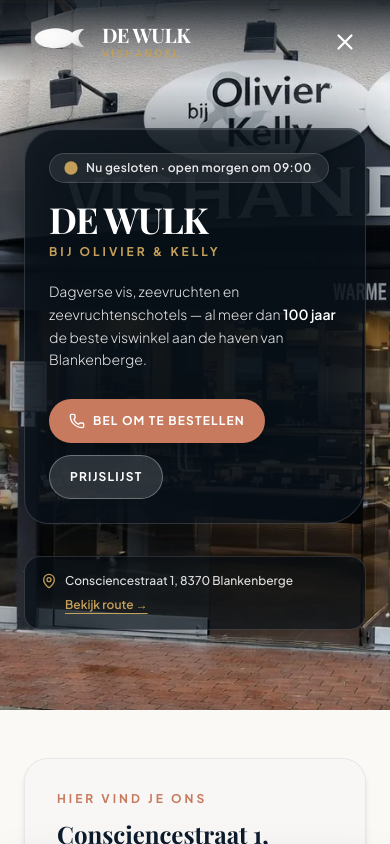
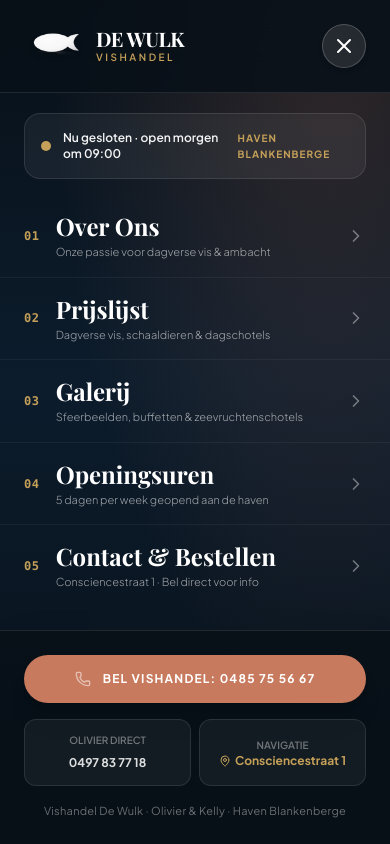
Before and after one commit to kevinb42O/DeWulk_website, a React (Vite) app: page / in a window 390 px wide. Both pictures are taken after a click on the button 345 px from the left and 42 px from the top of the page. Shown: the top 844 px of the page. Built offline with nearby package versions, Linux system fonts and the light colour scheme; a web font is replaced by a local one.

Commit message:
Enhance navbar scroll color transitions and fix mobile drawer layout

```diff
--- a/App.tsx
+++ b/App.tsx
@@ -1,4 +1,5 @@
 import React, { useState, useEffect, useRef } from 'react';
+import { createPortal } from 'react-dom';
 import {
   Fish,
   Clock,
@@ -28,6 +29,7 @@
 import { LegalModal, LegalTab } from './LegalModal';
 
 const ultiemLogo = '/final_LOGOSMALL.webp';
+const ultiemLogoDark = '/final_LOGOSMALL_DARK.webp';
 const heroImg = '/viswinkelV3_FINAL.webp';
 import interiorImg from './winkel_binnen.webp';
 import harbourImg from './havenfeesten_sfeerbeeld.webp';
@@ -80,186 +82,15 @@
   }
 };
 
-// --- Navbar Component ---
-const Navbar: React.FC = () => {
-  const [isOpen, setIsOpen] = useState(false);
-  const [scrolled, setScrolled] = useState(false);
-
-  useEffect(() => {
-    const handleScroll = () => {
-      setScrolled(window.scrollY > 40);
-    };
-    window.addEventListener('scroll', handleScroll);
-    return () => window.removeEventListener('scroll', handleScroll);
-  }, []);
-
-  const navLinks = [
-    { name: 'OVER ONS', id: 'over-ons' },
-    { name: 'PRIJSLIJST', id: 'prijslijst' },
-    { name: 'UREN', id: 'uren' },
-    { name: 'CONTACT', id: 'contact' },
-  ];
-
-  const scrollToSection = (sectionId: string) => {
-    const element = document.getElementById(sectionId);
-    if (element) {
-      element.scrollIntoView({ behavior: 'smooth', block: 'start' });
-      setIsOpen(false);
-    }
-  };
-
-  return (
-    <motion.nav
-      initial={{ opacity: 0, y: -15 }}
-      animate={{ opacity: 1, y: 0 }}
-      transition={{ duration: 0.6, ease: luxuryEase }}
-      className={`fixed w-full z-50 transition-all duration-500 ease-out ${
-        scrolled
-          ? 'bg-[#081018]/92 backdrop-blur-xl py-3 border-b border-white/10 shadow-2xl'
-          : 'bg-gradient-to-b from-[#081018]/85 via-[#081018]/40 to-transparent py-5'
-      }`}
-    >
-      <div className="max-w-7xl mx-auto px-6 lg:px-12 flex justify-between items-center">
-        {/* Brand Lockup */}
-        <a
-          href="#"
-          onClick={(e) => { e.preventDefault(); window.scrollTo({ top: 0, behavior: 'smooth' }); }}
-          className="flex items-center space-x-3 group"
-        >
-          <motion.img
-            whileHover={{ scale: 1.06, rotate: -2 }}
-            whileTap={{ scale: 0.96 }}
-            transition={{ type: "spring", stiffness: 400, damping: 20 }}
-            src={ultiemLogo}
-            alt="De Wulk Viswinkel Blankenberge Logo - Olivier en Kelly"
-            className="h-11 md:h-13 w-auto object-contain"
-          />
-          <div className="flex flex-col leading-tight">
-            <span className="font-serif-title text-xl md:text-2xl font-bold tracking-tight text-white uppercase leading-none">
-              DE WULK
-            </span>
-            <span className="text-[10px] md:text-[11px] font-semibold tracking-[0.25em] text-[#C5A059] uppercase mt-0.5">
-              VISHANDEL
-            </span>
-          </div>
-        </a>
-
-        {/* Desktop Navigation */}
-        <div className="hidden lg:flex items-center space-x-8">
-          {navLinks.map((link) => (
-            <button
-              key={link.name}
-              onClick={() => scrollToSection(link.id)}
-              className="text-white/85 text-xs font-bold tracking-[0.2em] uppercase hover:text-[#C5A059] transition-colors duration-300 relative group py-1"
-            >
-              {link.name}
-              <motion.span
-                className="absolute bottom-0 left-1/2 w-0 h-[1.5px] bg-[#C5A059] transition-all duration-300 -translate-x-1/2 group-hover:w-full"
-              />
-            </button>
-          ))}
-        </div>
-
-        {/* Call button */}
-        <div className="hidden md:flex items-center space-x-4">
-          <motion.a
-            whileHover={{ scale: 1.04, boxShadow: "0 8px 20px -4px rgba(200,122,94,0.3)" }}
-            whileTap={{ scale: 0.96 }}
-            transition={{ duration: 0.2 }}
-            href="tel:+32485755667"
-            className="flex items-center space-x-2 bg-white/10 hover:bg-[#C87A5E] text-white px-5 py-2.5 rounded-full border border-white/20 hover:border-[#C87A5E] text-xs font-bold tracking-wider uppercase transition-colors duration-300 shadow-sm"
-          >
-            <Phone className="w-3.5 h-3.5 text-[#C5A059]" />
-            <span>0485 75 56 67</span>
-          </motion.a>
-        </div>
-
-        {/* Mobile Hamburger */}
-        <motion.button
-          whileTap={{ scale: 0.9 }}
-          className="lg:hidden p-2 text-white hover:text-[#C5A059] transition-colors"
-          onClick={() => setIsOpen(!isOpen)}
-          aria-label="Menu"
-        >
-          {isOpen ? <X size={26} /> : <MenuIcon size={26} />}
-        </motion.button>
-      </div>
-
-      {/* Mobile Drawer with AnimatePresence */}
-      <AnimatePresence>
-        {isOpen && (
-          <motion.div
-            initial={{ opacity: 0, height: 0 }}
-            animate={{ opacity: 1, height: 'auto' }}
-            exit={{ opacity: 0, height: 0 }}
-            transition={{ duration: 0.35, ease: luxuryEase }}
-            className="lg:hidden fixed inset-x-0 top-full bg-[#081018]/98 backdrop-blur-2xl border-b border-white/10 shadow-2xl p-8 flex flex-col space-y-5 overflow-hidden"
-          >
-            <motion.div
-              initial="hidden"
-              animate="visible"
-              variants={staggerContainerVariants}
-              className="flex flex-col space-y-3"
-            >
-              {navLinks.map((link) => (
-                <motion.button
-                  variants={itemStaggerVariants}
-                  key={link.name}
-                  onClick={() => scrollToSection(link.id)}
-                  className="text-left text-white/90 text-sm font-bold tracking-widest uppercase hover:text-[#C5A059] transition-colors py-2 border-b border-white/5"
-                >
-                  {link.name}
-                </motion.button>
-              ))}
-            </motion.div>
-
-            <motion.div
-              initial={{ opacity: 0, y: 10 }}
-              animate={{ opacity: 1, y: 0 }}
-              transition={{ delay: 0.25 }}
-              className="pt-2 flex flex-col space-y-3"
-            >
-              <a
-                href="tel:+32485755667"
-                className="flex items-center justify-center space-x-2 bg-[#C87A5E] text-white py-3 rounded-full text-xs font-bold tracking-widest uppercase shadow-lg"
-              >
-                <Phone className="w-4 h-4" />
-                <span>Bel om te bestellen: 0485 75 56 67</span>
-              </a>
-              <p className="text-center text-white/40 text-[11px] tracking-wider">
-                Consciencestraat 1, 8370 Blankenberge
-              </p>
-            </motion.div>
-          </motion.div>
-        )}
-      </AnimatePresence>
-    </motion.nav>
-  );
-};
-
-// --- Hero Component with Parallax Depth ---
-const Hero: React.FC = () => {
-  const [shopStatus, setShopStatus] = useState({ text: '', dotColor: '', dotShadow: '' });
-  const heroRef = useRef<HTMLElement>(null);
-
-  const { scrollYProgress } = useScroll({
-    target: heroRef,
-    offset: ["start start", "end start"]
-  });
-
-  const backgroundY = useTransform(scrollYProgress, [0, 1], ["0%", "18%"]);
-  const contentOpacity = useTransform(scrollYProgress, [0, 0.75], [1, 0]);
-  const contentY = useTransform(scrollYProgress, [0, 0.75], [0, 40]);
-
-  useEffect(() => {
-    const checkShopStatus = () => {
+// --- Shop Status Calculation Helper ---
+const calculateShopStatus = () => {
   const now = new Date();
   const currentDay = now.getDay();
   const currentHour = now.getHours();
   const currentMinute = now.getMinutes();
   const currentTime = currentHour + currentMinute / 60;
 
-      const closedDays = new Set([3, 4]);
+  const closedDays = new Set([3, 4]); // Woensdag & Donderdag gesloten
 
   const openTime = 9;
   const closeTimes: Record<number, number> = {
@@ -285,36 +116,365 @@
 
   if (closedDays.has(currentDay)) {
     const nextDay = findNextOpenDay(currentDay, true);
-        setShopStatus({
+    return {
+      isOpen: false,
       text: `Nu gesloten · open ${nextDay} om 09:00`,
       dotColor: 'bg-[#C5A059]',
       dotShadow: 'shadow-[#C5A059]/40',
-        });
-        return;
+    };
   }
 
   const closeTime = closeTimes[currentDay] ?? 18;
   const closeTimeDisplay = closeTime === 17.5 ? '17:30' : `${closeTime}:00`;
 
   if (currentTime >= openTime && currentTime < closeTime) {
-        setShopStatus({
+    return {
+      isOpen: true,
       text: `Nu open · tot ${closeTimeDisplay}`,
       dotColor: 'bg-emerald-400',
       dotShadow: 'shadow-emerald-400/50',
-        });
+    };
   } else {
     const afterHours = currentTime >= closeTime;
     const nextDay = findNextOpenDay(currentDay, afterHours);
-        setShopStatus({
+    return {
+      isOpen: false,
       text: `Nu gesloten · open ${nextDay} om 09:00`,
       dotColor: 'bg-[#C5A059]',
       dotShadow: 'shadow-[#C5A059]/40',
+    };
+  }
+};
+
+// --- Navbar Component ---
+const Navbar: React.FC = () => {
+  const [isOpen, setIsOpen] = useState(false);
+  const [isPastHero, setIsPastHero] = useState(false);
+  const [shopStatus, setShopStatus] = useState(calculateShopStatus());
+
+  useEffect(() => {
+    const timer = setInterval(() => {
+      setShopStatus(calculateShopStatus());
+    }, 60000);
+    return () => clearInterval(timer);
+  }, []);
+
+  useEffect(() => {
+    const handleScroll = () => {
+      const hero = document.getElementById('hero') || document.querySelector('section[role="banner"]');
+      if (hero) {
+        const rect = hero.getBoundingClientRect();
+        setIsPastHero(rect.bottom <= 80);
+      } else {
+        setIsPastHero(window.scrollY > 500);
+      }
+    };
+
+    handleScroll();
+    window.addEventListener('scroll', handleScroll, { passive: true });
+    window.addEventListener('resize', handleScroll);
+    return () => {
+      window.removeEventListener('scroll', handleScroll);
+      window.removeEventListener('resize', handleScroll);
+    };
+  }, []);
+
+  // Lock body scroll when mobile menu is open
+  useEffect(() => {
+    if (isOpen) {
+      document.body.style.overflow = 'hidden';
+    } else {
+      document.body.style.overflow = '';
+    }
+    return () => {
+      document.body.style.overflow = '';
+    };
+  }, [isOpen]);
+
+  // Close on Escape key
+  useEffect(() => {
+    const handleKeyDown = (e: KeyboardEvent) => {
+      if (e.key === 'Escape' && isOpen) {
+        setIsOpen(false);
+      }
+    };
+    window.addEventListener('keydown', handleKeyDown);
+    return () => window.removeEventListener('keydown', handleKeyDown);
+  }, [isOpen]);
+
+  const navLinks = [
+    { name: 'OVER ONS', id: 'over-ons' },
+    { name: 'PRIJSLIJST', id: 'prijslijst' },
+    { name: 'UREN', id: 'uren' },
+    { name: 'CONTACT', id: 'contact' },
+  ];
+
+  const mobileNavItems = [
+    { id: 'over-ons', number: '01', title: 'Over Ons', subtitle: 'Onze passie voor dagverse vis & ambacht' },
+    { id: 'prijslijst', number: '02', title: 'Prijslijst', subtitle: 'Dagverse vis, schaaldieren & dagschotels' },
+    { id: 'galerij', number: '03', title: 'Galerij', subtitle: 'Sfeerbeelden, buffetten & zeevruchtenschotels' },
+    { id: 'uren', number: '04', title: 'Openingsuren', subtitle: '5 dagen per week geopend aan de haven' },
+    { id: 'contact', number: '05', title: 'Contact & Bestellen', subtitle: 'Consciencestraat 1 · Bel direct voor info' },
+  ];
+
+  const scrollToSection = (sectionId: string) => {
+    setIsOpen(false);
+    setTimeout(() => {
+      const element = document.getElementById(sectionId);
+      if (element) {
+        element.scrollIntoView({ behavior: 'smooth', block: 'start' });
+      }
+    }, 120);
+  };
+
+  return (
+    <>
+      <motion.nav
+        initial={{ opacity: 0, y: -15 }}
+        animate={{ opacity: 1, y: 0 }}
+        transition={{ duration: 0.6, ease: luxuryEase }}
+        className={`fixed w-full z-50 transition-all duration-500 ease-out ${
+          isPastHero
+            ? 'bg-[#FBF9F5]/95 backdrop-blur-xl py-3 border-b border-[#0C1C2C]/10 shadow-[0_10px_30px_-10px_rgba(12,28,44,0.12)]'
+            : 'bg-gradient-to-b from-[#081018]/85 via-[#081018]/40 to-transparent py-5'
+        }`}
+      >
+        <div className="max-w-7xl mx-auto px-6 lg:px-12 flex justify-between items-center">
+          {/* Brand Lockup */}
+          <a
+            href="#"
+            onClick={(e) => { e.preventDefault(); window.scrollTo({ top: 0, behavior: 'smooth' }); }}
+            className="flex items-center space-x-3 group"
+          >
+            <motion.img
+              whileHover={{ scale: 1.06, rotate: -2 }}
+              whileTap={{ scale: 0.96 }}
+              transition={{ type: "spring", stiffness: 400, damping: 20 }}
+              src={isPastHero ? ultiemLogoDark : ultiemLogo}
+              alt="De Wulk Viswinkel Blankenberge Logo - Olivier en Kelly"
+              className="h-11 md:h-13 w-auto object-contain drop-shadow-sm transition-all duration-300"
+            />
+            <div className="flex flex-col leading-tight">
+              <span className={`font-serif-title text-xl md:text-2xl font-bold tracking-tight uppercase leading-none transition-colors duration-300 ${
+                isPastHero ? 'text-[#0C1C2C]' : 'text-white'
+              }`}>
+                DE WULK
+              </span>
+              <span className={`text-[10px] md:text-[11px] font-semibold tracking-[0.25em] uppercase mt-0.5 transition-colors duration-300 ${
+                isPastHero ? 'text-[#C87A5E]' : 'text-[#C5A059]'
+              }`}>
+                VISHANDEL
+              </span>
+            </div>
+          </a>
+
+          {/* Desktop Navigation */}
+          <div className="hidden lg:flex items-center space-x-8">
+            {navLinks.map((link) => (
+              <button
+                key={link.name}
+                onClick={() => scrollToSection(link.id)}
+                className={`text-xs font-bold tracking-[0.2em] uppercase transition-colors duration-300 relative group py-1 ${
+                  isPastHero
+                    ? 'text-[#0C1C2C] hover:text-[#C87A5E]'
+                    : 'text-white/85 hover:text-[#C5A059]'
+                }`}
+              >
+                {link.name}
+                <motion.span
+                  className={`absolute bottom-0 left-1/2 w-0 h-[1.5px] transition-all duration-300 -translate-x-1/2 group-hover:w-full ${
+                    isPastHero ? 'bg-[#0C1C2C]' : 'bg-[#C5A059]'
+                  }`}
+                />
+              </button>
+            ))}
+          </div>
+
+          {/* Call button */}
+          <div className="hidden md:flex items-center space-x-4">
+            <motion.a
+              whileHover={{ scale: 1.04, boxShadow: "0 8px 20px -4px rgba(200,122,94,0.3)" }}
+              whileTap={{ scale: 0.96 }}
+              transition={{ duration: 0.2 }}
+              href="tel:+32485755667"
+              className={`flex items-center space-x-2 px-5 py-2.5 rounded-full text-xs font-bold tracking-wider uppercase transition-all duration-300 shadow-sm ${
+                isPastHero
+                  ? 'bg-[#0C1C2C] hover:bg-[#C87A5E] text-white border border-[#0C1C2C]'
+                  : 'bg-white/10 hover:bg-[#C87A5E] text-white border border-white/20'
+              }`}
+            >
+              <Phone className="w-3.5 h-3.5 text-[#C5A059]" />
+              <span>0485 75 56 67</span>
+            </motion.a>
+          </div>
+
+          {/* Mobile Hamburger */}
+          <motion.button
+            whileTap={{ scale: 0.9 }}
+            className={`lg:hidden p-2 rounded-xl transition-colors ${
+              isPastHero
+                ? 'text-[#0C1C2C] hover:bg-[#0C1C2C]/5'
+                : 'text-white hover:bg-white/10'
+            }`}
+            onClick={() => setIsOpen(true)}
+            aria-label="Menu"
+          >
+            <MenuIcon size={26} />
+          </motion.button>
+        </div>
+      </motion.nav>
+
+      {/* Full-Screen Luxury Mobile Drawer Teleported Directly to Document Body */}
+      {typeof document !== 'undefined' && createPortal(
+        <AnimatePresence>
+          {isOpen && (
+            <motion.div
+              initial={{ opacity: 0, y: -15 }}
+              animate={{ opacity: 1, y: 0 }}
+              exit={{ opacity: 0, y: -15 }}
+              transition={{ duration: 0.28, ease: luxuryEase }}
+              className="fixed inset-0 z-[99999] flex flex-col justify-between overflow-y-auto text-white"
+              style={{
+                backgroundColor: '#0C1C2C',
+                backgroundImage: 'radial-gradient(ellipse at 85% 0%, rgba(200,122,94,0.2) 0%, transparent 60%), linear-gradient(180deg, #081018 0%, #0C1C2C 45%, #081018 100%)',
+              }}
+            >
+              {/* Header inside Drawer */}
+              <div className="p-6 flex items-center justify-between border-b border-white/10 bg-[#081018]/85 backdrop-blur-xl sticky top-0 z-20">
+                <div
+                  onClick={() => {
+                    setIsOpen(false);
+                    window.scrollTo({ top: 0, behavior: 'smooth' });
+                  }}
+                  className="flex items-center space-x-3 cursor-pointer"
+                >
+                  <img
+                    src={ultiemLogo}
+                    alt="De Wulk Viswinkel"
+                    className="h-10 w-auto object-contain drop-shadow-md"
+                  />
+                  <div className="flex flex-col leading-tight">
+                    <span className="font-serif-title text-xl font-bold tracking-tight text-white uppercase leading-none">
+                      DE WULK
+                    </span>
+                    <span className="text-[10px] font-semibold tracking-[0.25em] text-[#C5A059] uppercase mt-0.5">
+                      VISHANDEL
+                    </span>
+                  </div>
+                </div>
+
+                <button
+                  onClick={() => setIsOpen(false)}
+                  className="w-11 h-11 rounded-full bg-white/10 hover:bg-[#C87A5E] text-white flex items-center justify-center border border-white/20 transition-all shadow-md active:scale-95"
+                  aria-label="Sluit menu"
+                >
+                  <X size={24} />
+                </button>
+              </div>
+
+              {/* Live Store Status Badge */}
+              <div className="px-6 pt-5">
+                <div className="p-4 rounded-2xl bg-white/[0.06] border border-white/10 flex items-center justify-between shadow-inner">
+                  <div className="flex items-center space-x-3">
+                    <span className="relative flex h-2.5 w-2.5">
+                      <span className={`animate-ping absolute inline-flex h-full w-full rounded-full opacity-75 ${shopStatus.isOpen ? 'bg-emerald-400' : 'bg-[#C5A059]'}`} />
+                      <span className={`relative inline-flex rounded-full h-2.5 w-2.5 ${shopStatus.isOpen ? 'bg-emerald-500' : 'bg-[#C5A059]'}`} />
+                    </span>
+                    <span className="text-xs font-semibold text-white/95">{shopStatus.text}</span>
+                  </div>
+                  <span className="text-[10px] uppercase font-bold tracking-widest text-[#C5A059]">Haven Blankenberge</span>
+                </div>
+              </div>
+
+              {/* Navigation Items List */}
+              <div className="py-4 flex flex-col divide-y divide-white/5">
+                {mobileNavItems.map((item) => (
+                  <motion.button
+                    key={item.id}
+                    onClick={() => scrollToSection(item.id)}
+                    whileTap={{ scale: 0.98 }}
+                    className="w-full text-left py-4 px-6 flex items-center justify-between group hover:bg-white/[0.04] transition-colors"
+                  >
+                    <div className="flex items-center space-x-4">
+                      <span className="text-xs font-mono font-bold text-[#C5A059] tracking-wider">
+                        {item.number}
+                      </span>
+                      <div>
+                        <span className="block font-serif-title text-2xl font-bold text-white group-hover:text-[#C5A059] transition-colors leading-tight">
+                          {item.title}
+                        </span>
+                        <span className="block text-[11px] text-white/60 font-light mt-0.5">
+                          {item.subtitle}
+                        </span>
+                      </div>
+                    </div>
+                    <ChevronRight className="w-5 h-5 text-white/40 group-hover:text-[#C5A059] group-hover:translate-x-1 transition-all" />
+                  </motion.button>
+                ))}
+              </div>
+
+              {/* Contact & Action Section at bottom */}
+              <div className="p-6 bg-[#081018]/95 border-t border-white/10 space-y-3 mt-auto shadow-2xl">
+                <a
+                  href="tel:+32485755667"
+                  className="w-full flex items-center justify-center space-x-3 bg-[#C87A5E] hover:bg-[#B76A4E] text-white py-4 rounded-full font-bold text-xs uppercase tracking-widest shadow-xl transition-transform active:scale-98"
+                >
+                  <Phone className="w-4 h-4 text-white animate-pulse" />
+                  <span>Bel Vishandel: 0485 75 56 67</span>
+                </a>
+
+                <div className="grid grid-cols-2 gap-2 pt-1">
+                  <a
+                    href="tel:+32497837718"
+                    className="p-3 rounded-xl bg-white/5 hover:bg-white/10 border border-white/10 text-white/85 hover:text-white transition-colors text-center"
+                  >
+                    <span className="block text-[10px] text-white/40 uppercase font-semibold">Olivier direct</span>
+                    <span className="font-bold text-xs">0497 83 77 18</span>
+                  </a>
+                  <a
+                    href="https://maps.google.com/?q=Consciencestraat+1+8370+Blankenberge"
+                    target="_blank"
+                    rel="noopener noreferrer"
+                    className="p-3 rounded-xl bg-white/5 hover:bg-white/10 border border-white/10 text-white/85 hover:text-white transition-colors flex flex-col items-center justify-center text-center"
+                  >
+                    <span className="block text-[10px] text-white/40 uppercase font-semibold">Navigatie</span>
+                    <span className="font-bold text-xs text-[#C5A059] flex items-center gap-1">
+                      <MapPin className="w-3 h-3" /> Consciencestraat 1
+                    </span>
+                  </a>
+                </div>
+
+                <p className="text-center text-white/40 text-[11px] pt-1 tracking-wide">
+                  Vishandel De Wulk · Olivier & Kelly · Haven Blankenberge
+                </p>
+              </div>
+            </motion.div>
+          )}
+        </AnimatePresence>,
+        document.body
+      )}
+    </>
+  );
+};
+
+// --- Hero Component with Parallax Depth ---
+const Hero: React.FC = () => {
+  const [shopStatus, setShopStatus] = useState(calculateShopStatus());
+  const heroRef = useRef<HTMLElement>(null);
+
+  const { scrollYProgress } = useScroll({
+    target: heroRef,
+    offset: ["start start", "end start"]
   });
-      }
-    };
-
-    checkShopStatus();
-    const interval = setInterval(checkShopStatus, 60000);
+
+  const backgroundY = useTransform(scrollYProgress, [0, 1], ["0%", "18%"]);
+  const contentOpacity = useTransform(scrollYProgress, [0, 0.75], [1, 0]);
+  const contentY = useTransform(scrollYProgress, [0, 0.75], [0, 40]);
+
+  useEffect(() => {
+    const interval = setInterval(() => {
+      setShopStatus(calculateShopStatus());
+    }, 60000);
     return () => clearInterval(interval);
   }, []);
 
@@ -328,6 +488,7 @@
   return (
     <section
       ref={heroRef}
+      id="hero"
       className="relative min-h-[640px] md:min-h-screen flex items-end overflow-hidden bg-[#081018]"
       role="banner"
       aria-label="De Wulk Viswinkel Blankenberge - Verse vis en zeevruchten"
--- a/index.html
+++ b/index.html
@@ -252,6 +252,8 @@
 
     <!-- Preload critical assets for better Core Web Vitals -->
     <link rel="preload" href="/viswinkelV3_FINAL.webp" as="image" type="image/webp" fetchpriority="high">
+    <link rel="preload" href="/final_LOGOSMALL.webp" as="image" type="image/webp">
+    <link rel="preload" href="/final_LOGOSMALL_DARK.webp" as="image" type="image/webp">
 
     <!-- External Resources -->
     <script src="https://cdn.tailwindcss.com"></script>
```
Also changed, not shown: final_LOGOSMALL_DARK.webp (added), public/final_LOGOSMALL_DARK.webp (added). Lines whose indentation alone changed are shown as unchanged.
